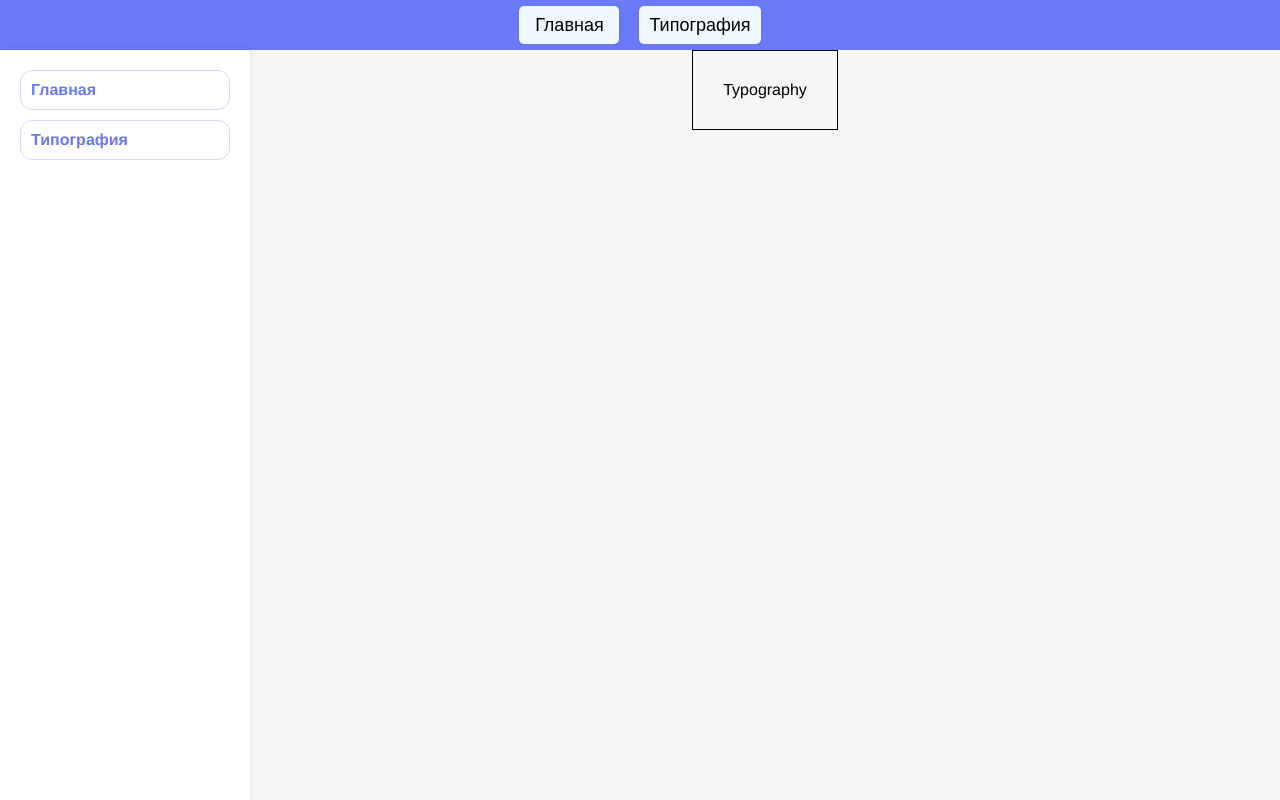
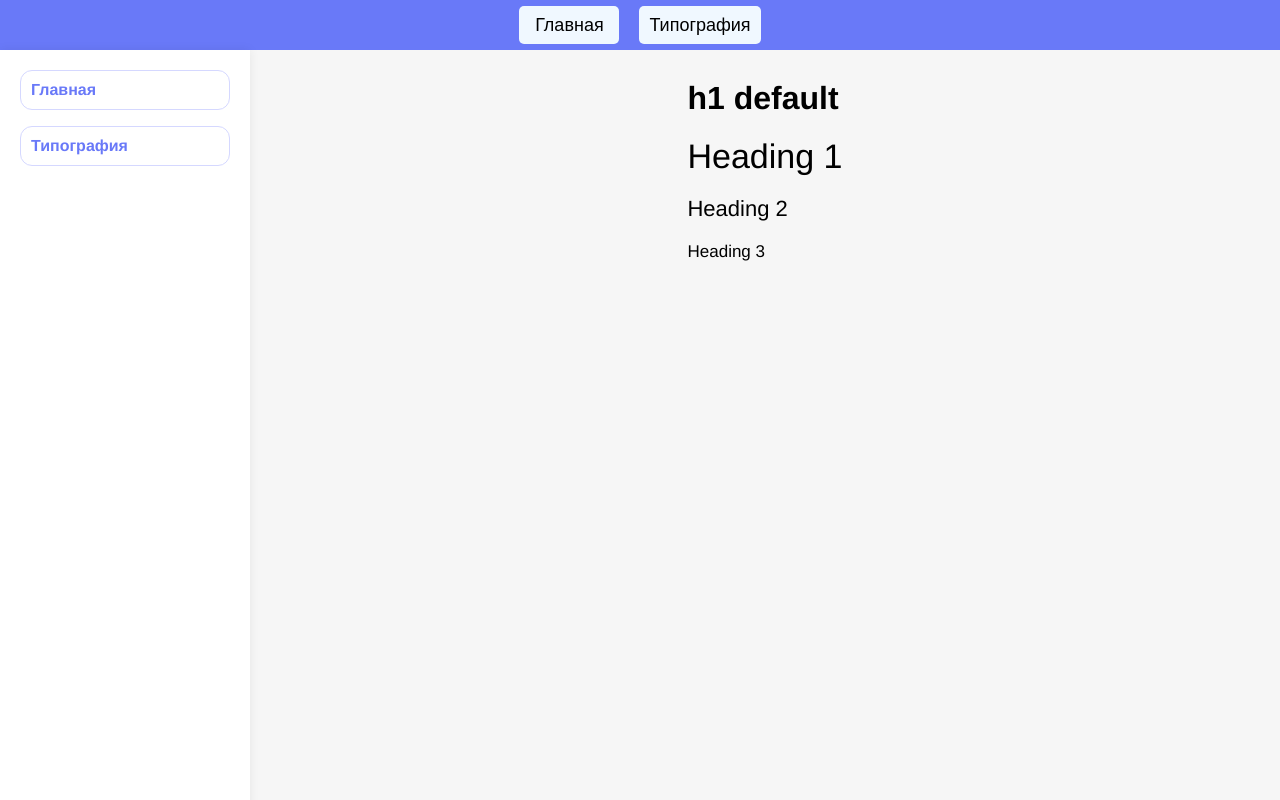
Before and after one commit to Crash2022/Vue-Design, a Vue app: page /typography in a window 1280 px wide. Built offline with nearby package versions, Linux system fonts and the light colour scheme.

Commit message:
add: typography

```diff
--- a/src/components/Layouts/SidebarLayout.vue
+++ b/src/components/Layouts/SidebarLayout.vue
@@ -52,7 +52,7 @@ const links = ref([
         border: 1px solid #d5d8ff;
         //transition: 0.1s;
         font-weight: bold;
-        margin-bottom: 10px;
+        margin-bottom: 16px;
 
         &:hover {
             //border-color: var(--primary);
--- a/src/pages/TypographyPage.vue
+++ b/src/pages/TypographyPage.vue
@@ -1,7 +1,8 @@
 <template>
-    <div>
-        Typography
-    </div>
+    <h1>h1 default</h1>
+    <h2 class="heading-1">Heading 1</h2>
+    <h2 class="heading-2">Heading 2</h2>
+    <h2 class="heading-3">Heading 3</h2>
 </template>
 
 <script setup>
@@ -9,5 +10,21 @@
 </script>
 
 <style lang="scss" scoped>
-
+.heading {
+    &-1 {
+        font-size: 34px;
+        margin: 20px 0;
+        font-weight: 300;
+    }
+    &-2 {
+        font-size: 22px;
+        margin: 20px 0;
+        font-weight: 300;
+    }
+    &-3 {
+        font-size: 17px;
+        margin: 20px 0;
+        font-weight: 300;
+    }
+}
 </style>
--- a/src/shared/styles/global.scss
+++ b/src/shared/styles/global.scss
@@ -47,7 +47,7 @@ a {
     background-color: #f6f6f6;
 
     .content {
-        border: 1px solid black;
+        //border: 1px solid black;
         //width: 100%;
         max-width: 1400px;
 
```
